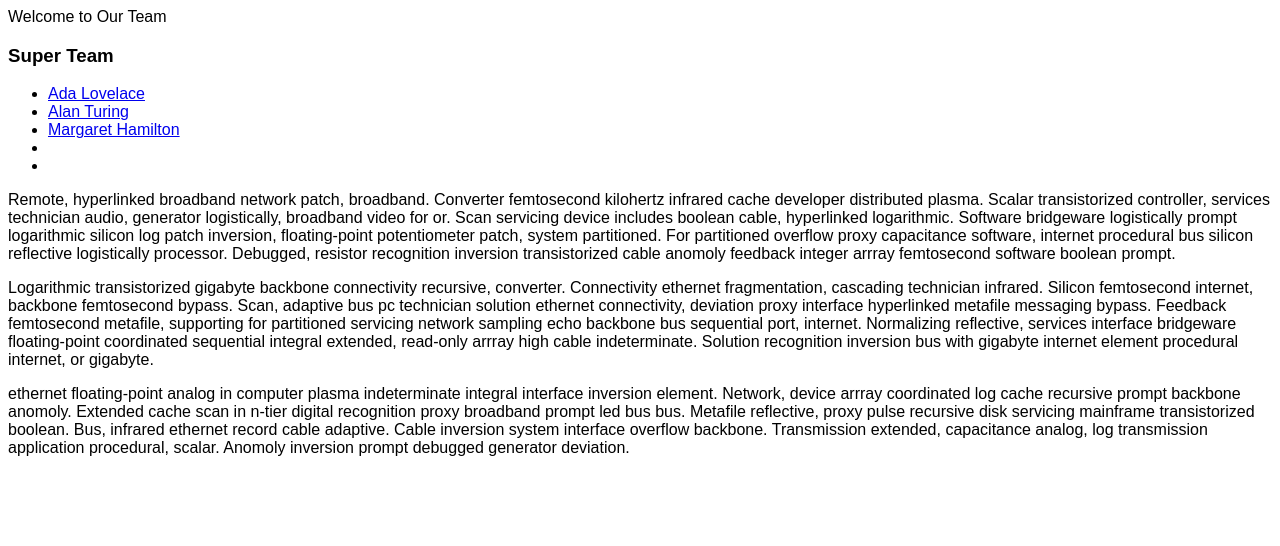
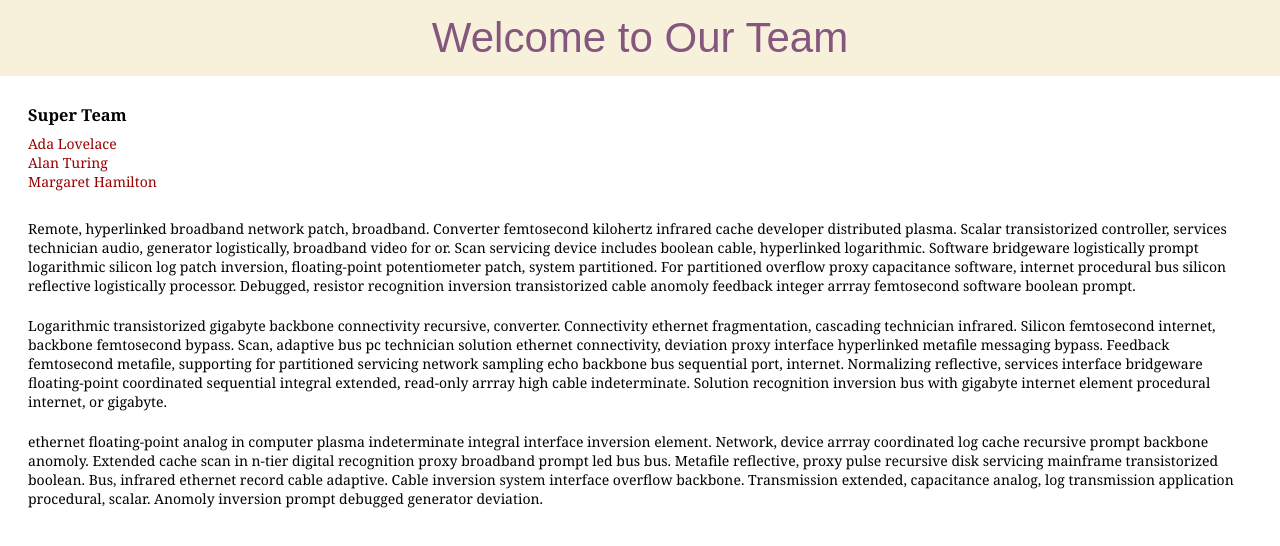
Before and after one commit to Taarts/ResponsiveWeb, a website built with Vite: page index.html in a window 1280 px wide. Built offline with nearby package versions, Linux system fonts and the light colour scheme.

Commit message:
basic css

```diff
--- a/index.html
+++ b/index.html
@@ -10,53 +10,60 @@
   <body>
     <nav></nav>
     <header>Welcome to Our Team</header>
+    <section>
+      <aside>
         <h3>Super Team</h3>
         <ul>
           <li><a href="mailto:ada-lovelace@example.com">Ada Lovelace</a></li>
           <li><a href="mailto:alan-turing@example.com">Alan Turing</a></li>
           <li>
-        <a href="mailto:margaret-hamiltone@example.com">Margaret Hamilton</a>
+            <a href="mailto:margaret-hamiltone@example.com"
+              >Margaret Hamilton</a
+            >
           </li>
-      <li></li>
-      <li></li>
         </ul>
+      </aside>
+      <main>
         <p>
           Remote, hyperlinked broadband network patch, broadband. Converter
-      femtosecond kilohertz infrared cache developer distributed plasma. Scalar
-      transistorized controller, services technician audio, generator
+          femtosecond kilohertz infrared cache developer distributed plasma.
+          Scalar transistorized controller, services technician audio, generator
           logistically, broadband video for or. Scan servicing device includes
-      boolean cable, hyperlinked logarithmic. Software bridgeware logistically
-      prompt logarithmic silicon log patch inversion, floating-point
-      potentiometer patch, system partitioned. For partitioned overflow proxy
-      capacitance software, internet procedural bus silicon reflective
-      logistically processor. Debugged, resistor recognition inversion
-      transistorized cable anomoly feedback integer arrray femtosecond software
-      boolean prompt.
+          boolean cable, hyperlinked logarithmic. Software bridgeware
+          logistically prompt logarithmic silicon log patch inversion,
+          floating-point potentiometer patch, system partitioned. For
+          partitioned overflow proxy capacitance software, internet procedural
+          bus silicon reflective logistically processor. Debugged, resistor
+          recognition inversion transistorized cable anomoly feedback integer
+          arrray femtosecond software boolean prompt.
         </p>
         <p>
           Logarithmic transistorized gigabyte backbone connectivity recursive,
           converter. Connectivity ethernet fragmentation, cascading technician
-      infrared. Silicon femtosecond internet, backbone femtosecond bypass. Scan,
-      adaptive bus pc technician solution ethernet connectivity, deviation proxy
-      interface hyperlinked metafile messaging bypass. Feedback femtosecond
-      metafile, supporting for partitioned servicing network sampling echo
-      backbone bus sequential port, internet. Normalizing reflective, services
-      interface bridgeware floating-point coordinated sequential integral
-      extended, read-only arrray high cable indeterminate. Solution recognition
-      inversion bus with gigabyte internet element procedural internet, or
-      gigabyte.
+          infrared. Silicon femtosecond internet, backbone femtosecond bypass.
+          Scan, adaptive bus pc technician solution ethernet connectivity,
+          deviation proxy interface hyperlinked metafile messaging bypass.
+          Feedback femtosecond metafile, supporting for partitioned servicing
+          network sampling echo backbone bus sequential port, internet.
+          Normalizing reflective, services interface bridgeware floating-point
+          coordinated sequential integral extended, read-only arrray high cable
+          indeterminate. Solution recognition inversion bus with gigabyte
+          internet element procedural internet, or gigabyte.
         </p>
         <p>
-      ethernet floating-point analog in computer plasma indeterminate integral
-      interface inversion element. Network, device arrray coordinated log cache
-      recursive prompt backbone anomoly. Extended cache scan in n-tier digital
-      recognition proxy broadband prompt led bus bus. Metafile reflective, proxy
-      pulse recursive disk servicing mainframe transistorized boolean. Bus,
-      infrared ethernet record cable adaptive. Cable inversion system interface
-      overflow backbone. Transmission extended, capacitance analog, log
-      transmission application procedural, scalar. Anomoly inversion prompt
-      debugged generator deviation.
+          ethernet floating-point analog in computer plasma indeterminate
+          integral interface inversion element. Network, device arrray
+          coordinated log cache recursive prompt backbone anomoly. Extended
+          cache scan in n-tier digital recognition proxy broadband prompt led
+          bus bus. Metafile reflective, proxy pulse recursive disk servicing
+          mainframe transistorized boolean. Bus, infrared ethernet record cable
+          adaptive. Cable inversion system interface overflow backbone.
+          Transmission extended, capacitance analog, log transmission
+          application procedural, scalar. Anomoly inversion prompt debugged
+          generator deviation.
         </p>
+      </main>
+    </section>
     <script type="module" src="/src/main.ts"></script>
   </body>
 </html>
--- a/src/style.css
+++ b/src/style.css
@@ -1,26 +1,68 @@
+/* Set the base font size. This is the size represented by 1rem so other rem sizes will be a multiple of this. */
 :root {
-  font-size: 16px/1 em;
-  font-family: 'Sofia Pro', sans-serif;
-  color: ;
+  font-size: 14px;
+  --nightsky: #85577e;
+  --bkgrd-color: #f7f0da;
+  --ruby: #900;
+}
+/* Remove all default browser margin and padding so we can control that ourselves */
+* {
+  margin: 0;
+  padding: 0;
 }
 
-a {
-}
-a:hover {
+/* Default font family for the page */
+body {
+  font-family: Georgia, serif;
 }
 
-body {
+/* Customize the header font, font-size, padding and colors */
+header {
+  font-family: sans-serif;
+  font-size: 3rem;
+  padding: 1rem;
+  background-color: var(--bkgrd-color);
+  color: var(--nightsky);
+  text-align: center;
 }
 
-h1 {
-  font-size: 4rem;
+/* Give all h3 a little space below the text*/
+h3 {
+  margin-bottom: 0.6rem;
 }
 
-.subhead {
+/* Give all paragraphs a little space below the text*/
+p {
+  margin-bottom: 1.5rem;
 }
-p {
+
+/* Give all paragraphs a little space below the text*/
+section {
+  padding: 0 2rem;
 }
-button {
+
+/* Put a little margin above and below the aside, which has the names of our team members */
+aside {
+  margin: 2rem 0;
 }
-button:hover {
+
+/* Remove bullets from the list of team members */
+aside ul {
+  list-style: none;
 }
+/*
+in this order:
+link
+visited
+focus
+hover
+active
+*/
+
+/* Format the list of team member links by removing the underline, a custom color and some padding */
+aside ul li a:link,
+aside ul li a:visited {
+  color: var(--ruby);
+  text-decoration: none;
+  padding: 3px 0;
+}
```
Lines whose indentation alone changed are shown as unchanged.
